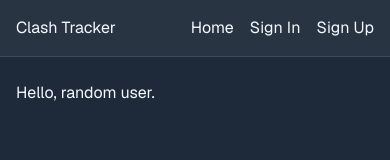
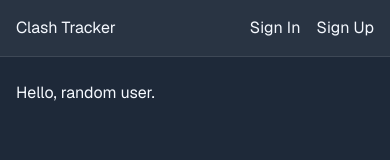
Before and after one commit to valanidev/clash-tracker, a Next.js app: page / in a window 390 px wide. Shown: the top 160 px of the page. Built offline with nearby package versions, Linux system fonts and the light colour scheme; no server answers.

Commit message:
Hide 'home' button on small devices

```diff
--- a/components/Header.tsx
+++ b/components/Header.tsx
@@ -11,7 +11,9 @@
       <div className="container flex items-center justify-between py-4">
         <Link href="/">Clash Tracker</Link>
         <nav className="flex items-center gap-4">
-          <Link href="/">Home</Link>
+          <Link href="/" className="hidden sm:inline">
+            Home
+          </Link>
           {user === null ? (
             <>
               <Link href="/signin">Sign In</Link>
```
